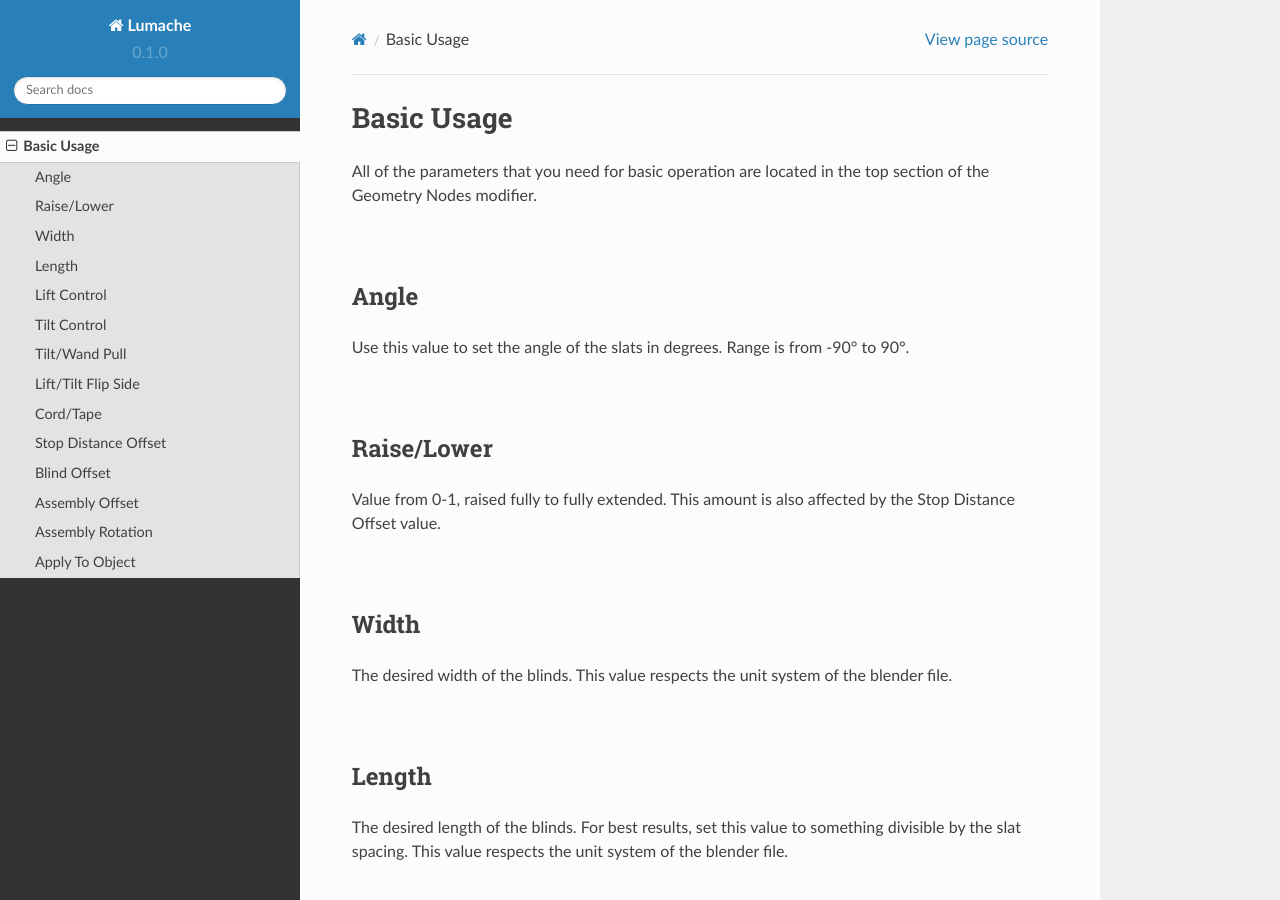
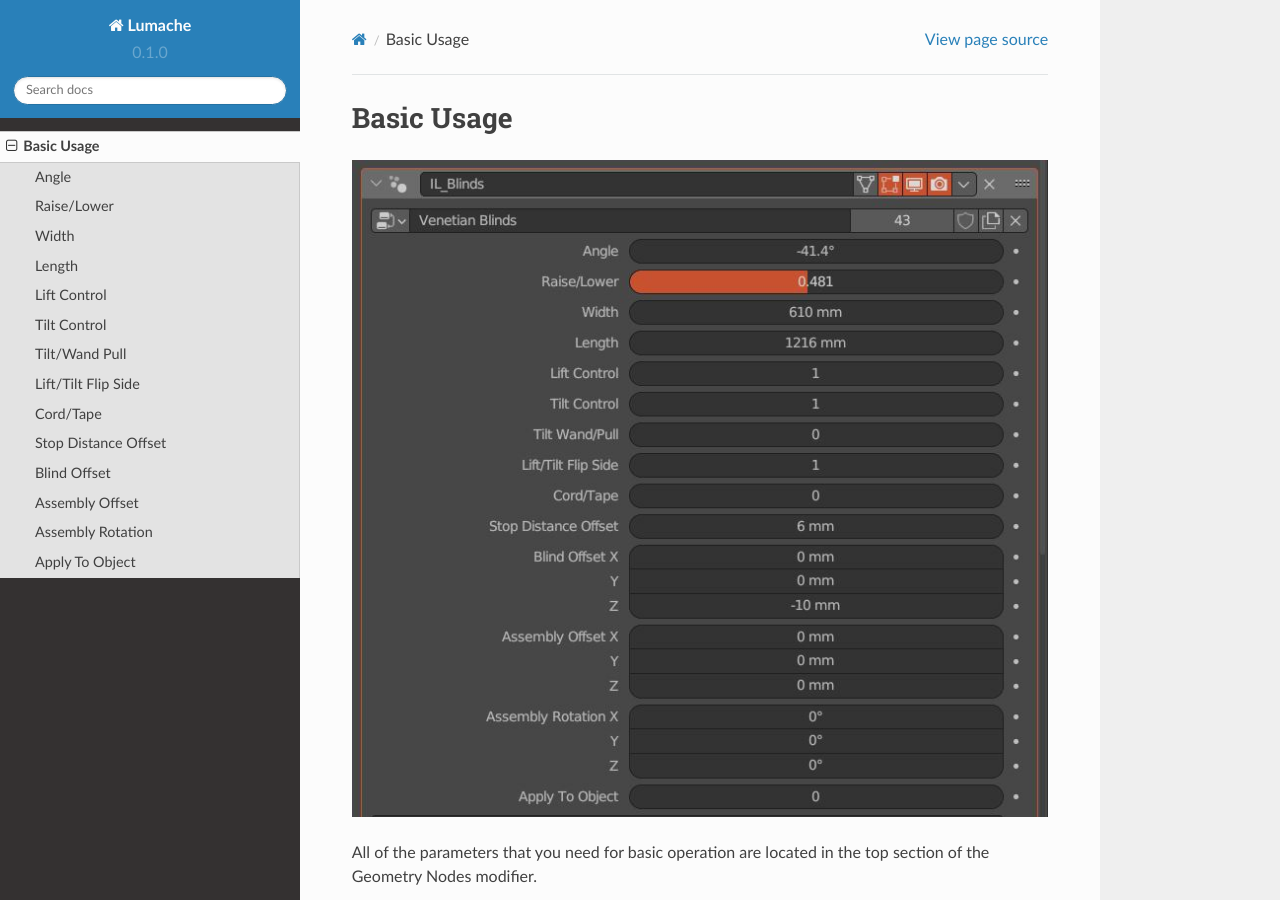
Before and after one commit to imperfectlink/VenetianBlindKit, a Sphinx documentation site: the page built from docs/source/usage.rst, in a window 1280 px wide and 900 px high. Built offline with Sphinx 7.4.7 and the Read the Docs theme 2.0.0, drawn with Linux system fonts in a browser that asks for light colours.

Commit message:
Update usage.rst

```diff
--- a/docs/source/usage.rst
+++ b/docs/source/usage.rst
@@ -1,5 +1,7 @@
 Basic Usage
 ====
+
+.. image:: img/BasicUsage.jpg
 
 All of the parameters that you need for basic operation are located in the top section of the Geometry Nodes modifier.
 
```
